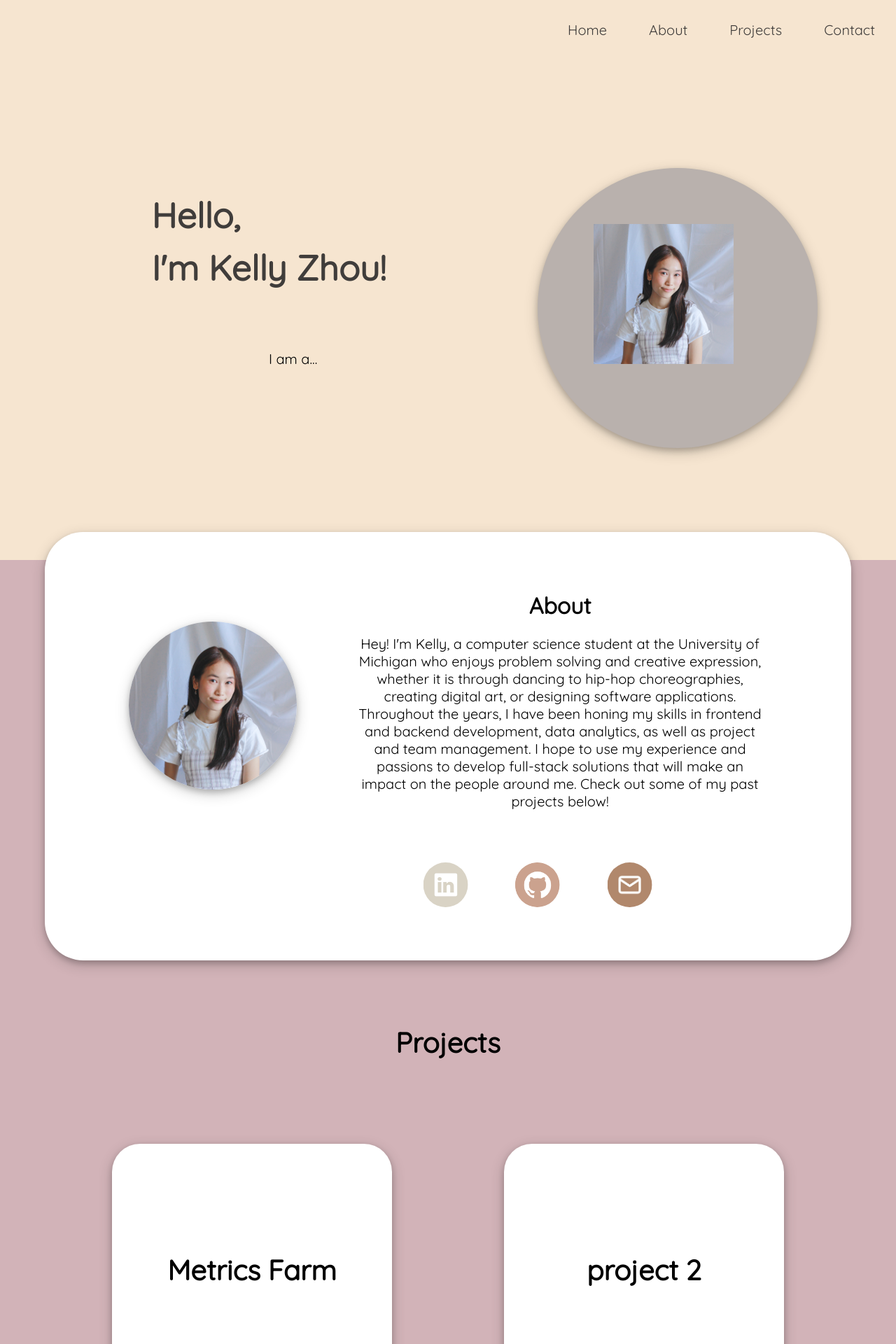
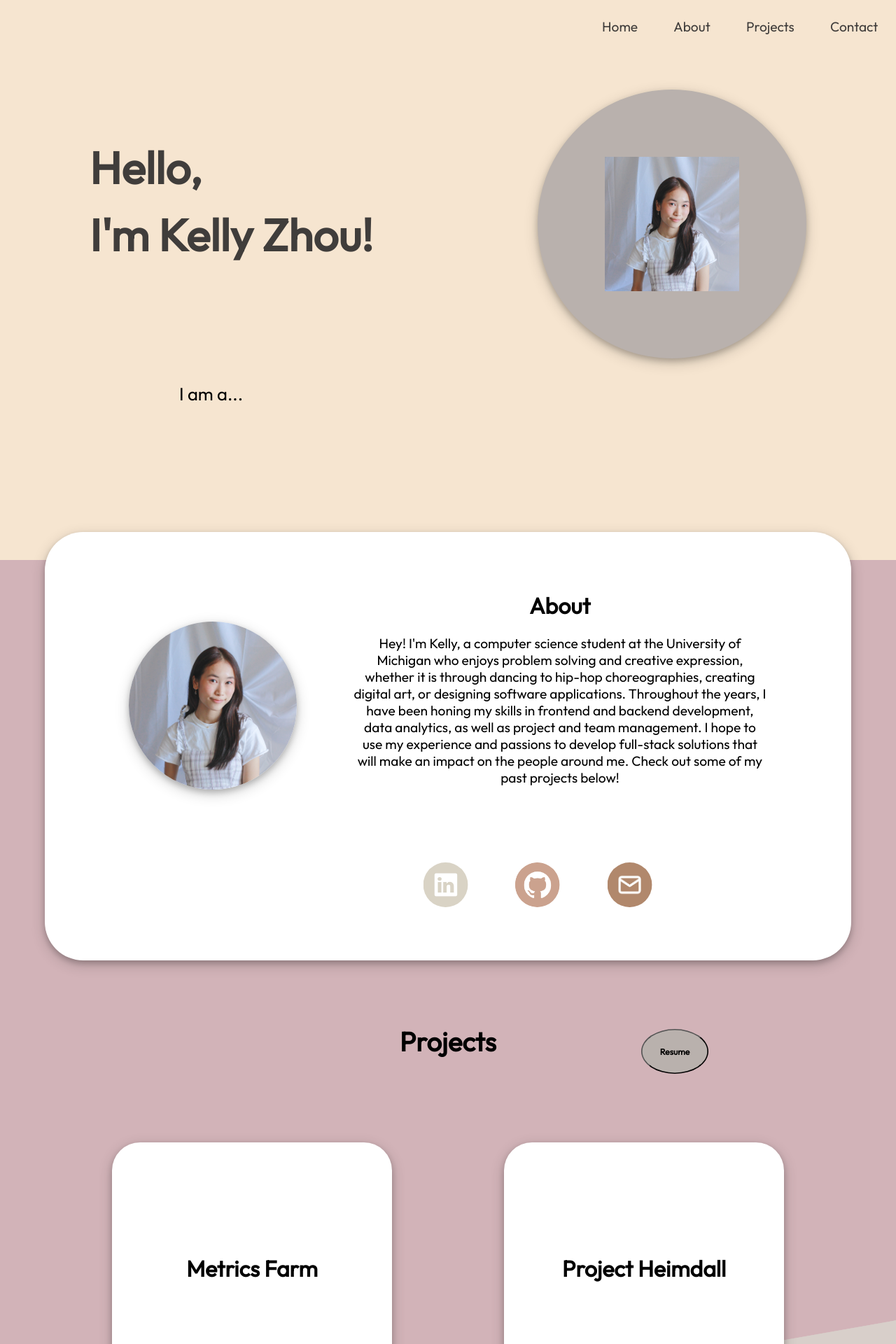
Before and after one commit to KellyZhou223/portfolio, a React (Create React App) app: page / in a window 1280 px wide. Shown: the top 1920 px of the page at 70% size. Built offline with nearby package versions, Linux system fonts and the light colour scheme.

Commit message:
Added resume modal

```diff
--- a/public/index.html
+++ b/public/index.html
@@ -22,7 +22,9 @@
       work correctly both with client-side routing and a non-root public URL.
       Learn how to configure a non-root public URL by running `npm run build`.
     -->
-    <link href="https://fonts.googleapis.com/css2?family=Quicksand&amp;display=swap" rel="stylesheet">
+    <link rel="preconnect" href="https://fonts.googleapis.com">
+    <link rel="preconnect" href="https://fonts.gstatic.com" crossorigin>
+    <link href="https://fonts.googleapis.com/css2?family=Outfit&family=Quicksand&display=swap" rel="stylesheet">
     <title>Kelly Zhou</title>
   </head>
   <body>
--- a/src/components/App.css
+++ b/src/components/App.css
@@ -9,10 +9,13 @@ body::-webkit-scrollbar {
 }
 
 .Header {
-  height: 100vh;
+  min-width: 100vw;
+  min-height: 100vh;
   position:relative;
-  top:0;
-  left:0;
+  top: 0;
+  left: 0;
+  margin: 0;
+  padding: 0;
 }
 
 .Nav {
@@ -26,26 +29,26 @@ body::-webkit-scrollbar {
 
 .Nav li {
   float: right;
-  padding: 30px;
+  padding: 2%;
   color:#403d3b;
-  font-family: 'Quicksand', sans-serif;
+  font-family: 'Outfit', sans-serif;
 }
 
 .Nav > li > a:link {
   text-decoration: none;
   color: #403d3b;
-  font-size: 20px;
+  font-size: 1.5vw;
 }
 
 .Nav > li > a:visited {
   text-decoration: none;
-  color: #000000;
+  color: #403d3b;
 }
 
 .Nav > li > a:hover {
   text-decoration: none;
   color: #000000;
-  font-style: italic;
+  font-weight:800;
 }
 
 .Nav > li > a:active {
@@ -57,31 +60,33 @@ body::-webkit-scrollbar {
   flex-direction: row;
   justify-content: center;
   align-items: center;
-  position: relative;
+  position: absolute;
   top:0;
   left:0;
-  padding-top:20vh;
-  padding-bottom:20vh;
-  padding-right: 40vh;
+  height: 100%;
+  width: 100%;
 }
 
 .App-header {
-  font-size: 50px;
+  font-size: 5vw;
+  position: absolute;
+  top: 20%;
+  left: 10vw;
   color: #403d3b;
-  font-family: 'Quicksand', sans-serif;
+  font-family: 'Outfit', sans-serif;
   font-weight:bold;
   line-height: 0.5;
   text-align: left;
-  margin-right: 15vw;
+  margin-right: 10vw;
   z-index: 100;
 }
 
 .Dot {
   position:absolute;
-  top:30vh;
-  left:60vw;
-  height: 50vh;
-  width: 50vh;
+  top:10%;
+  right: 10%;
+  width: 30%;
+  height: 30%;
   background-color: #b9b1ad;
   box-shadow: 0 4px 8px 0 rgba(0, 0, 0, 0.2), 0 6px 20px 0 rgba(0, 0, 0, 0.19);;
   border-radius: 50%;
@@ -158,8 +163,10 @@ body::-webkit-scrollbar {
 
 .Dot > img{
   position: absolute;
-  top: 10vh;
-  left: 10vh;
+  top: 25%;
+  left: 25%;
+  width: 50%;
+  height: 50%;
 }
 
 .image1 {
@@ -190,10 +197,10 @@ body::-webkit-scrollbar {
 
 .Background > p {
   position:absolute;
-  font-size: 20px;
-  top:60vh;
-  left:30vw;
-  font-family: Quicksand;
+  font-size: 2vw;
+  top:65vh;
+  left:20vw;
+  font-family: Outfit;
 }
 
 .Background.first > p {
@@ -233,7 +240,7 @@ body::-webkit-scrollbar {
 
 .Intro-header {
   text-align: center;
-  font-family: Quicksand;
+  font-family: Outfit;
   margin-left: 5vh;
   margin-right: 15vh;
   display: block;
@@ -246,7 +253,7 @@ body::-webkit-scrollbar {
 }
 
 .Intro-header p {
-  font-size: 20px;
+  font-size: 1.5vw;
   transform: translateY(50%);
   opacity: 0;
   overflow-y: scroll;
@@ -325,14 +332,18 @@ body::-webkit-scrollbar {
   align-items: center;
   justify-content: center;
   text-align: center;
-  font-size: 20px;
-  font-family: Quicksand;
+  font-size: 1.5vw;
+  font-family: Outfit;
   font-weight: bold;
   z-index: -1;
 }
 
-.Projects > h1 {
+.Project-header {
   background-color: rgb(210, 179, 184);
+  position: relative;
+}
+
+.Projects h1 {
   margin: 0;
   padding: 5vh;
 }
@@ -358,6 +369,21 @@ body::-webkit-scrollbar {
   background-color: #d8cfca;
   min-height: 70vh;
   padding-bottom: 30vh;
+  position: relative;
+  z-index: 1;
+  overflow: visible;
+}
+
+.Project-container.second::before, .Project-container.second::after {
+  content: '';
+  position: absolute;
+  top: 0;
+  z-index: -1;
+  width: 100%;
+  height: 100%;
+  background: inherit;
+  transform-origin: left top;
+  transform: skewY(-10deg);
 }
 
 .Project {
@@ -371,28 +397,29 @@ body::-webkit-scrollbar {
   box-shadow: 0 4px 8px 0 rgba(0, 0, 0, 0.2), 0 6px 20px 0 rgba(0, 0, 0, 0.19);
   border-radius: 10%;
   text-align: center;
+  z-index: 5;
+}
+
+.Project-name {
+  transform: translateY(100%);
+  font-size: 2.5vw;
 }
 
 .Project:hover .Project-name {
-  transform: translateY(0%);
+  transform: translateY(50%);
   transition: 1s;
 }
 
 .Project:hover .Project-content{
-  transform: translateY(0%);
+  transform: translateY(30%);
   opacity: 1;
   transition: 1s;
   text-align: center;
 }
 
-.Project-name {
-  margin-top: 10vh;
-  transform: translateY(150%);
-}
-
 .Project-content {
   color: #403d3b;
-  transform: translateY(150%);
+  transform: translateY(100%);
   opacity: 0;
   text-align: center;
   overflow-wrap: break-word;
@@ -401,14 +428,14 @@ body::-webkit-scrollbar {
 .Project-content > p {
   padding-left: 2vh;
   padding-right: 2vh;
-  font-size: 15px;
+  font-size: 1.2vw;
 }
 
 .Project-content > button {
   text-decoration: none;
   color: white;
   background-color: #403d3b;
-  font-family: Quicksand;
+  font-family: Outfit;
   padding: 2vh;
   position: relative;
   transform: scaleX(1);
@@ -428,7 +455,7 @@ body::-webkit-scrollbar {
   height: 65vh;
   background-color: white;
   box-shadow: 0 4px 8px 0 rgba(0, 0, 0, 0.2), 0 6px 20px 0 rgba(0, 0, 0, 0.19);
-  font-family: Quicksand;
+  font-family: Outfit;
   z-index: 100;
   overflow-y: auto;
 }
@@ -441,8 +468,8 @@ body::-webkit-scrollbar {
   background: white;
   border: white;
   padding: 1vh;
-  font-size: 20px;
-  font-family: Quicksand;
+  font-size: 1.5vw;
+  font-family: Outfit;
   font-weight: bolder;
 }
 
@@ -533,7 +560,7 @@ body::-webkit-scrollbar {
 }
 
 .Contact > h1 {
-  font-family: Quicksand;
+  font-family: Outfit;
   text-align: center;
   transform: translateY(50%);
   opacity: 0;
@@ -542,7 +569,7 @@ body::-webkit-scrollbar {
 .Contact form {
   /* margin-left: 20vw; */
   width: 50%;
-  font-family: Quicksand;
+  font-family: Outfit;
   display: inline-block;
   transform: translateY(30%);
   opacity: 0;
@@ -558,7 +585,7 @@ body::-webkit-scrollbar {
   margin-bottom: 3vh;
   width: 100%;
   padding: 1vh;
-  font-family: Quicksand;
+  font-family: Outfit;
   border-radius: 15px;
   border-width: 1px;
 }
@@ -566,7 +593,7 @@ body::-webkit-scrollbar {
 .Contact textarea {
   padding: 2vh;
   width: 98%;
-  font-family: Quicksand;
+  font-family: Outfit;
   margin-bottom: 2vh;
   border-radius: 15px;
 }
@@ -577,7 +604,7 @@ body::-webkit-scrollbar {
   width: 104%;
   padding: 1.5vh;
   text-align: center;
-  font-family: Quicksand;
+  font-family: Outfit;
   border: none;
   color: #403d3b;
   border-radius: 15px;
@@ -618,8 +645,8 @@ body::-webkit-scrollbar {
 .Footer-links a:link {
   text-decoration: none;
   color: #403d3b;
-  font-size: 12px;
-  font-family: Quicksand;
+  font-size: 0.8vw;
+  font-family: Outfit;
 }
 
 .Footer-links a:hover {
@@ -645,15 +672,58 @@ body::-webkit-scrollbar {
   border-bottom: white;
   border-width: 0.3vh;
   border-style: solid;
-  margin-left: 70vh;
-  margin-right: 70vh;
-  font-size: 10px;
-  font-family: Quicksand;
+  margin-left: 30%;
+  margin-right: 30%;
+  font-size: 0.6vw;
+  font-family: Outfit;
   color: #403d3b;
   padding-top: 1vh;
   text-align: center;
 }
 
+.Resume {
+  position: absolute;
+  top: 30%;
+  right: 20%;
+  width: 15vh;
+  height: 10vh;
+  border-radius: 50%;
+  background-color: #b9b1ad;
+  transform: scale(0.8);
+  font-family: Outfit;
+  font-size: 80%;
+  font-weight: bold;
+}
+
+.Resume:hover {
+  cursor: pointer;
+  background-color: #e4d5b7;
+  transform: scale(1);
+  border-style: double;
+}
+
+.Resume-embed {
+  z-index: 500;
+}
+
+.Resume-img {
+  height: auto;
+}
+
+.Project-modal.resume {
+  text-align: center;
+  overflow-x: hidden;
+  overflow-y: hidden;
+}
+
+.Project-modal.resume > iframe {
+  width: 100%;
+  height: 100%;
+  overflow-y: auto;
+}
+
 .None {
   height: 0;
+  min-width: 100vw;
+  min-height: 100vh;
 }
--- a/src/components/Projects.js
+++ b/src/components/Projects.js
@@ -1,6 +1,6 @@
 import './App.css'
 import Modal from 'react-modal';
-import {useState, useEffect} from 'react'
+import {useState, useEffect} from 'react';
 
 function Projects() {
     Modal.setAppElement(document.body);
@@ -8,6 +8,7 @@ function Projects() {
     const [modalIsOpen2, setIsOpen2] = useState(false);
     const [modalIsOpen3, setIsOpen3] = useState(false);
     const [modalIsOpen4, setIsOpen4] = useState(false);
+    const [modalIsOpen5, setIsOpen5] = useState(false);
     function openModal() {
         setIsOpen(true);
     }
@@ -19,6 +20,9 @@ function Projects() {
     }
     function openModal4() {
         setIsOpen4(true);
+    }
+    function openModal5() {
+        setIsOpen5(true);
     }
     function closeModal() {
         setIsOpen(false);
@@ -32,9 +36,12 @@ function Projects() {
     function closeModal4() {
         setIsOpen4(false);
     }
+    function closeModal5() {
+        setIsOpen5(false);
+    }
 
     useEffect(() => {
-    if (modalIsOpen || modalIsOpen2 || modalIsOpen3 || modalIsOpen4) {
+    if (modalIsOpen || modalIsOpen2 || modalIsOpen3 || modalIsOpen4 || modalIsOpen5) {
         document.body.style.overflow = "hidden";
     } else {
         document.body.style.overflow = "auto";
@@ -50,13 +57,26 @@ function Projects() {
     return (
         <div className="Projects">
             <div className="Project-spacer"></div>
-            <h1 id="Projects">Projects</h1>
+            <div id="Projects" className="Project-header">
+                <h1>Projects</h1>
+                <button onClick={openModal5} className="Resume">Resume</button>
+                <Modal
+                className="Project-modal resume"
+                isOpen={modalIsOpen5}
+                onRequestClose={closeModal5}
+                style={modalStyle}
+                contentLabel="Project Modal">
+                <iframe src="https://drive.google.com/file/d/1PMI1zNxQPXNjhrkcYvJqJo70HHccdnRI/preview" title="Resume" allow="autoplay"></iframe>
+                    <button onClick={closeModal5}>X</button>
+                </Modal>
+            </div>
+
             <div className="Project-container first">
                 <div className="Project">
                     <h1 className="Project-name">Metrics Farm</h1>
                     <div className="Project-content">
-                        <p>Internship project at PNC Financial Services</p>
-                        <p>May-Aug 2023</p>
+                        <p>Internship project with PNC Financial Services</p>
+                        <p>May - Aug 2023</p>
                         <button onClick={openModal}>Details
                             <span className="border border-top"></span>
                             <span className="border border-right"></span>
@@ -71,17 +91,20 @@ function Projects() {
                         contentLabel="Project Modal">
                             <h1>Metrics Farm</h1>
                             <p>Motivation:</p>
-                            <p>Business analysts examine key performance indicators (KPIs) as a quantifiable measure of how the business is performing over time. This often involves analyzing
-                                metrics so the business can gauge whether or not they are on track and devise strategies to reach their long-term goals. Metrics can be divided into various categories,
-                                including functional metrics, operational metrics, and performance metrics. These different metrics are combined in a way that allows the business to achieve
-                                meaningful insights about how they are currently performing.
+                            <p>Business analysts examine key performance indicators (KPIs) as a quantifiable measure of how the business is
+                                performing over time. This often involves analyzing metrics so the business can gauge whether or not they are
+                                on track and devise strategies to reach their long-term goals. Metrics can be divided into various categories,
+                                including functional metrics, operational metrics, and performance metrics. These different metrics are combined
+                                in a way that allows the business to achieve meaningful insights about how they are currently performing.
                             </p>
                             <p>My Role:</p>
-                            <p>Over the course of 10 weeks, I worked on a project to implement a system that continuously monitors for functional metrics on PNC's transactional processing procedures.
-                                As a data engineer, I created a tool that takes in a query from a business analyst and populates the database with the metric(s) of interest at a recurring frequency
-                                determined by the analyst. Whenever the metric is added to the database, the analyst receives an alert informing them about where they can view the data. The analyst
-                                could filter the data in different ways, including when the metric was registered or whether there are any anomalies. Then, the analyst would be able to derive insights
-                                regarding trends over time.
+                            <p>Over the course of 10 weeks, I worked on implementing a system that continuously monitors for functional
+                                metrics regarding PNC's transactional processing procedures. As a data engineer, I orchestrate data pipelines to continuously
+                                persist metrics data to a centralized database, based on queries submitted by a business analyst.
+                                Whenever a new metric is added to the database, the analyst receives an alert informing them about where they can
+                                view the data. By having the metrics persist to a centralized database, the data could then be consumed in a variety of ways,
+                                which include viewing the data from a user interface or other platforms like Tableau. Ultimately, analysts would be able to view metrics
+                                data in a more streamlined way, allowing them to discover insights more easily and effectively.
                             </p>
                             <p>Tech Stack:
                                 <ul>Apache Spark</ul>
@@ -94,9 +117,10 @@ function Projects() {
                     </div>
                 </div>
                 <div className="Project">
-                    <h1 className="Project-name">project 2</h1>
+                    <h1 className="Project-name">Project Heimdall</h1>
                     <div className="Project-content">
-                        <p>description 2</p>
+                        <p>Year-long project with Riot Games (MDP Program)</p>
+                        <p>Jan 2023 - Present</p>
                         <button onClick={openModal2}>Details
                             <span className="border border-top"></span>
                             <span className="border border-right"></span>
@@ -108,7 +132,7 @@ function Projects() {
                         onRequestClose={closeModal2}
                         style={modalStyle}
                         contentLabel="Project Modal">
-                            <h1>Metrics Farm</h1>
+                            <h1>Project Heimdall</h1>
                             <button onClick={closeModal2}>X</button>
                         </Modal>
                     </div>
@@ -116,9 +140,10 @@ function Projects() {
             </div>
             <div className="Project-container second">
                 <div className="Project">
-                    <h1 className="Project-name">project 3</h1>
+                    <h2 className="Project-name">CARLA Driving Simulator</h2>
                     <div className="Project-content">
-                        <p>description 3</p>
+                        <p>University of Michigan Project Team</p>
+                        <p>Jan - Dec 2022</p>
                         <button onClick={openModal3}>Details<span className="border border-top"></span>
                             <span className="border border-right"></span>
                             <span className="border border-bottom"></span>
@@ -129,7 +154,7 @@ function Projects() {
                         onRequestClose={closeModal3}
                         style={modalStyle}
                         contentLabel="Project Modal">
-                            <h1>Metrics Farm</h1>
+                            <h1>CARLA Driving Simulator</h1>
                             <button onClick={closeModal3}>X</button>
                         </Modal>
                     </div>
```
Lines whose indentation alone changed are shown as unchanged.
